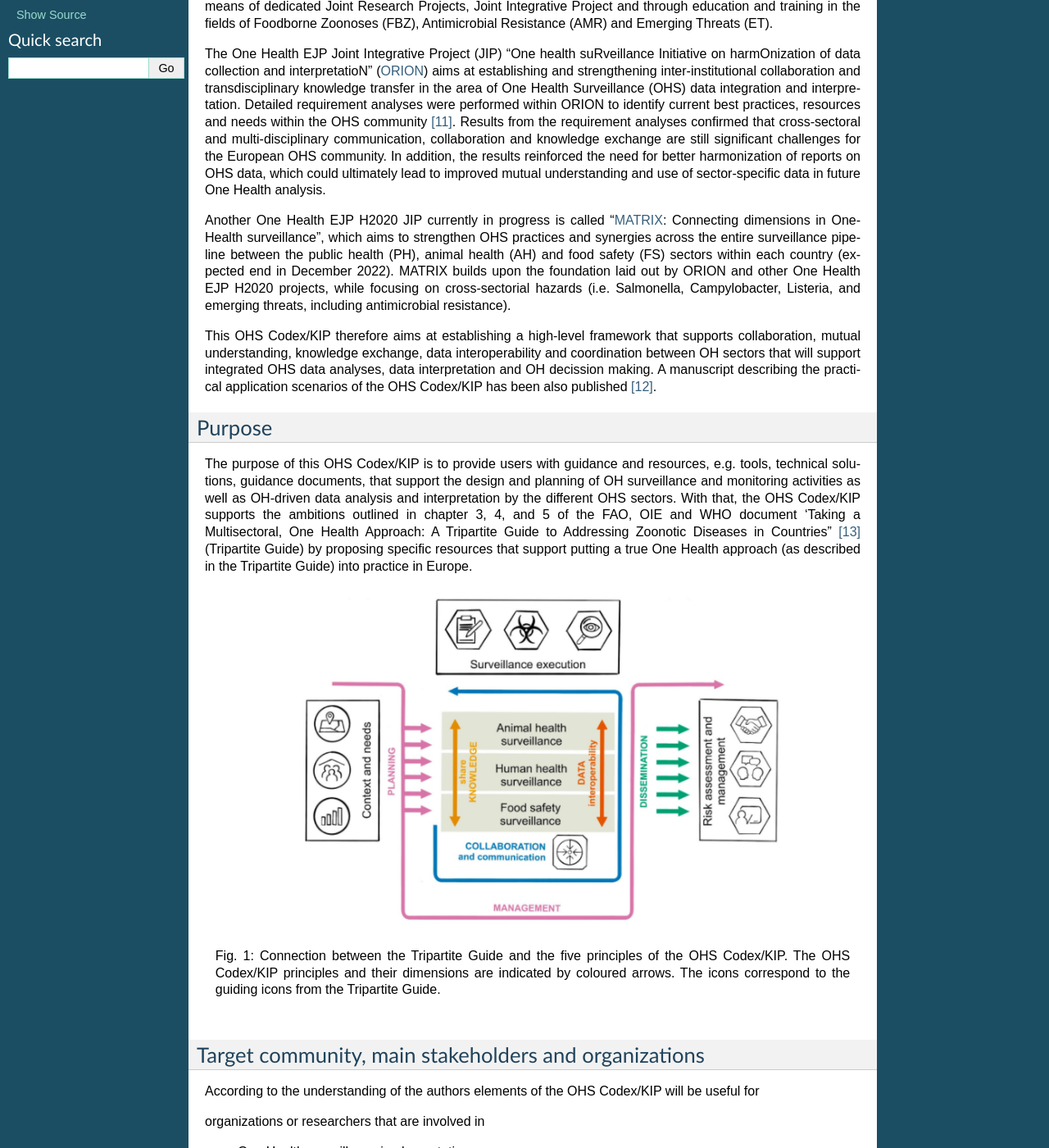
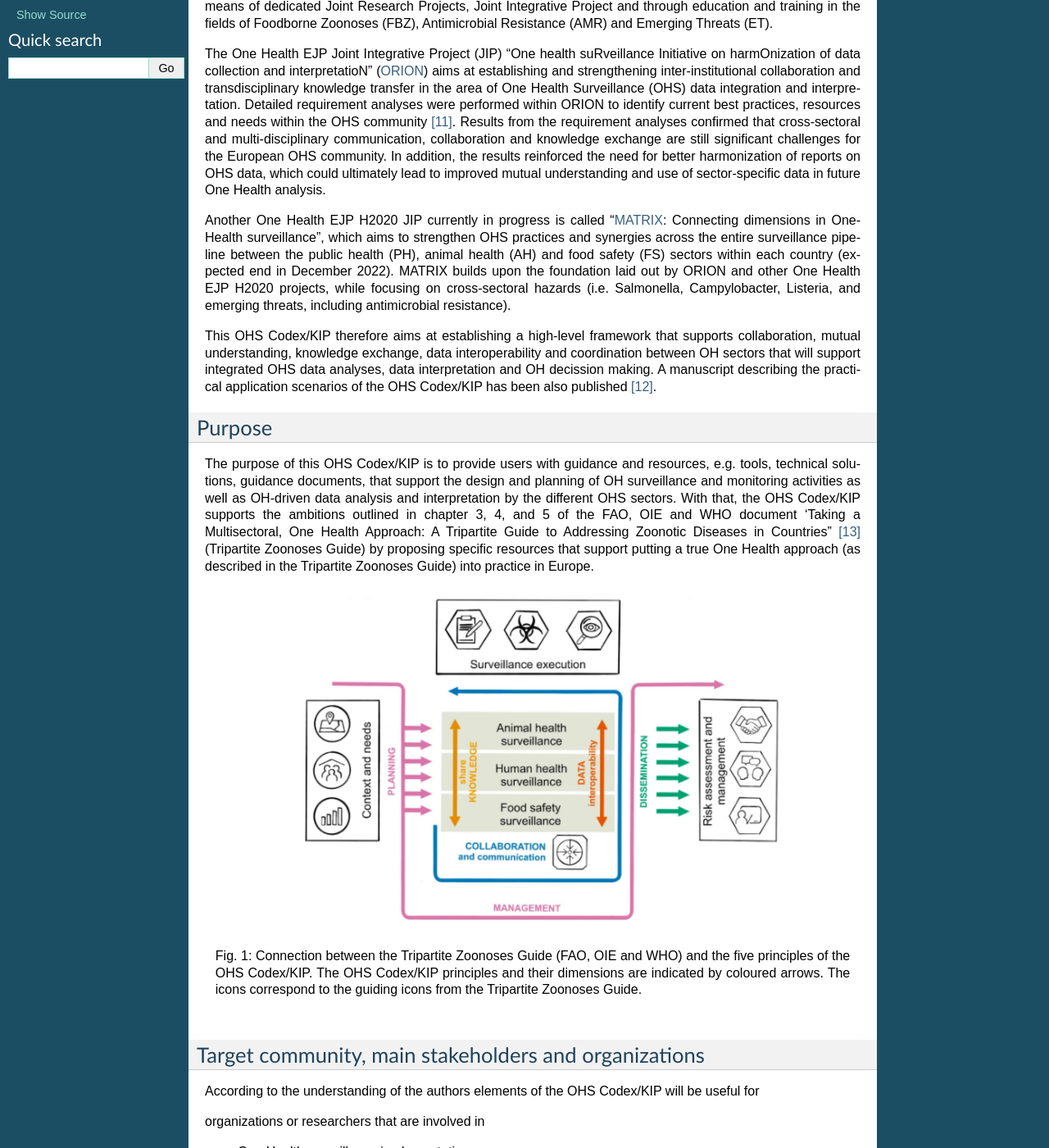
Before and after one commit to EJP-ORION/OH-Surveillance-Codex, a Sphinx documentation site: the page built from docs/1-introduction.rst, in a window 1280 px wide and 1400 px high, scrolled down 661 px. Shown: the whole window at 82% size. Built offline with Sphinx 7.4.7, drawn with Linux system fonts in a browser that asks for light colours; some of the changed text lies outside the part shown.

Commit message:
New keywords and small text changes

```diff
--- a/docs/1-introduction.rst
+++ b/docs/1-introduction.rst
@@ -76,7 +76,7 @@ synergies across the entire surveillance pipeline between the public
 health (PH), animal health (AH) and food safety (FS) sectors within each
 country (expected end in December 2022). MATRIX builds upon the
 foundation laid out by ORION and other One Health EJP H2020 projects,
-while focusing on cross-sectorial hazards (i.e. Salmonella,
+while focusing on cross-sectoral hazards (i.e. Salmonella,
 Campylobacter, Listeria, and emerging threats, including antimicrobial
 resistance).
 
@@ -97,9 +97,9 @@ as well as OH-driven data analysis and interpretation by the
 different OHS sectors. With that, the OHS Codex/KIP supports the ambitions
 outlined in chapter 3, 4, and 5 of the FAO, OIE and WHO
 document ‘Taking a Multisectoral, One Health Approach: A Tripartite
-Guide to Addressing Zoonotic Diseases in Countries” [13]_ (Tripartite
+Guide to Addressing Zoonotic Diseases in Countries” [13]_ (Tripartite Zoonoses
 Guide) by proposing specific resources that support putting a true One
-Health approach (as described in the Tripartite Guide) into practice in
+Health approach (as described in the Tripartite Zoonoses Guide) into practice in
 Europe.
 
 
@@ -110,10 +110,10 @@ Europe.
     :alt: alternate text
     :figclass: align-center
 
-    Fig. 1: Connection between the Tripartite Guide and the five principles
-    of the OHS Codex/KIP. The OHS Codex/KIP principles and their dimensions
-    are indicated by coloured arrows. The icons correspond to the guiding
-    icons from the Tripartite Guide.
+    Fig. 1: Connection between the Tripartite Zoonoses Guide (FAO, OIE and WHO) and
+    the five principles of the OHS Codex/KIP. The OHS Codex/KIP principles and their
+    dimensions are indicated by coloured arrows. The icons correspond to the guiding
+    icons from the Tripartite Zoonoses Guide.
 
 
 
@@ -165,7 +165,7 @@ a comprehensive hub of tools for OHS improvement.
 
     Fig. 2: The overview of the OHS Codex/KIP framework structured into five
     principles. The white boxes under each principle show examples of some
-    of the solutions, tools and resources included into the OHS Codex/ KIP.
+    of the solutions, tools and resources included into the OHS Codex/KIP.
     The “lessons learned” boxes describe practical One Health activities carried
     out, e.g.during the OH European Joint Programme (OHEJP) projects.
 
```
Also changed, not shown: other parts of docs/1-introduction.rst (+1 -1 lines).
